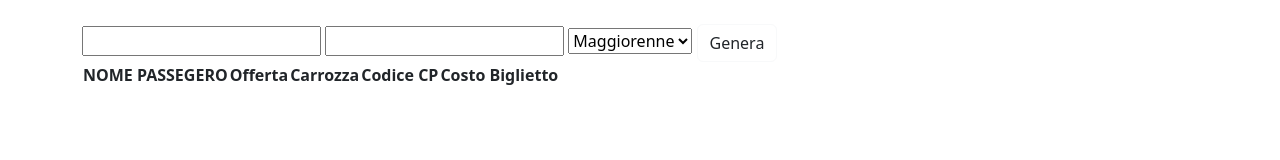
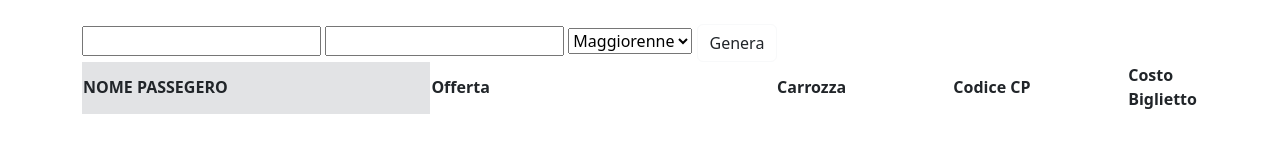
Before and after one commit to DavideGila/js-biglietto-treno-form, a plain HTML site: page index.html in a window 1280 px wide. Drawn offline with nearby package versions, Linux system fonts and the light colour scheme.

Commit message:
fixed cols of the table

```diff
--- a/index.html
+++ b/index.html
@@ -31,16 +31,16 @@
         <table class="table-borderless">
             <thead>
               <tr>
-                <th scope="col">NOME PASSEGERO</th>
-                <th scope="col">Offerta</th>
-                <th scope="col">Carrozza</th>
-                <th scope="col">Codice CP</th>
-                <th scope="col">Costo Biglietto</th>
+                <th scope="col" class="bg-secondary-subtle col-4">NOME PASSEGERO</th>
+                <th scope="col" class="col-4">Offerta</th>
+                <th scope="col" class="col-2">Carrozza</th>
+                <th scope="col" class="col-2">Codice CP</th>
+                <th scope="col" class="col-4">Costo Biglietto</th>
               </tr>
             </thead>
             <tbody>
               <tr>
-                <td id="passengername"></td>
+                <td id="passengername" class="bg-secondary-subtle"></td>
                 <td id="sale"></td>
                 <td id="traincarriage"></td>
                 <td id="codecp"></td>
```
